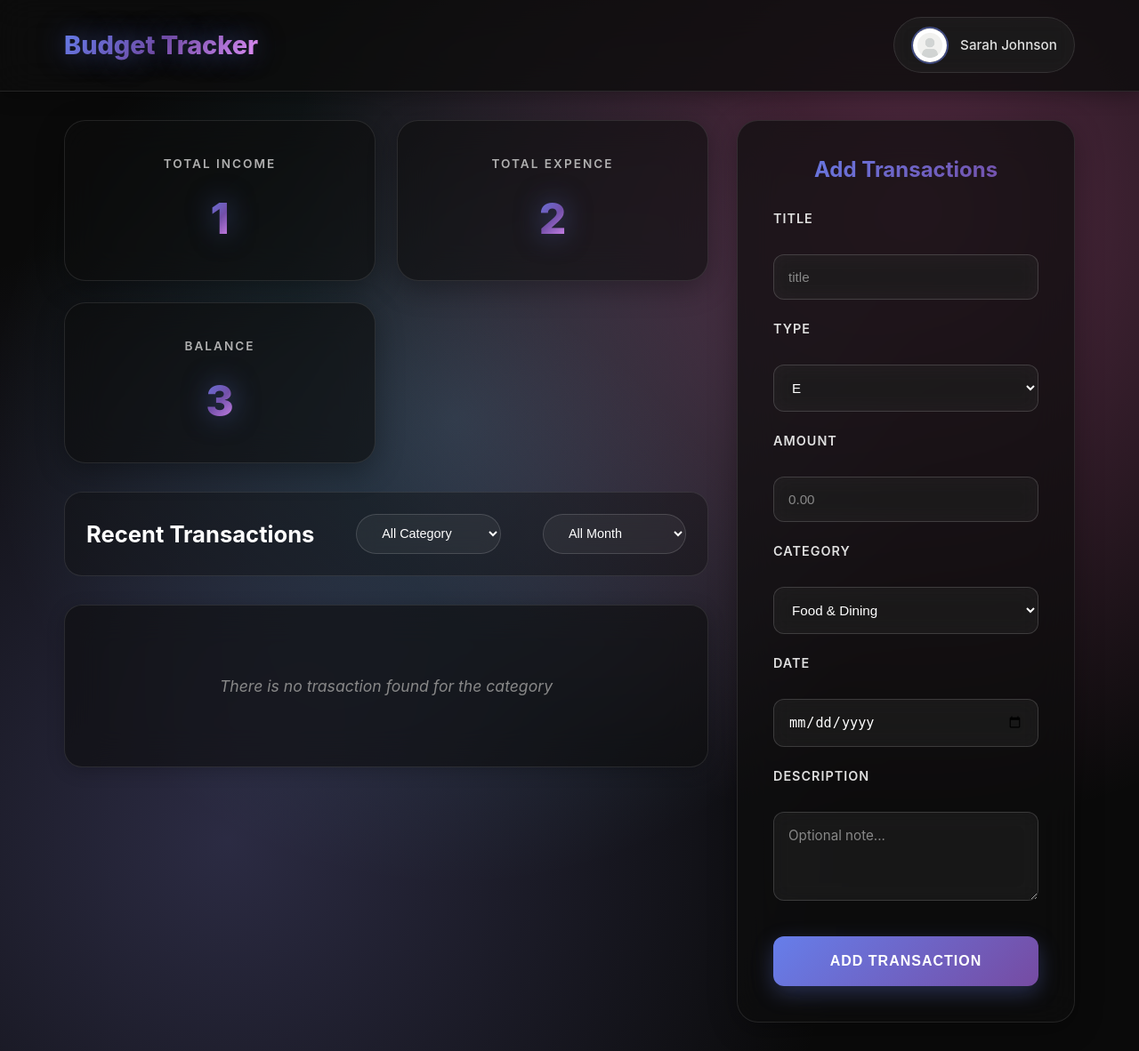
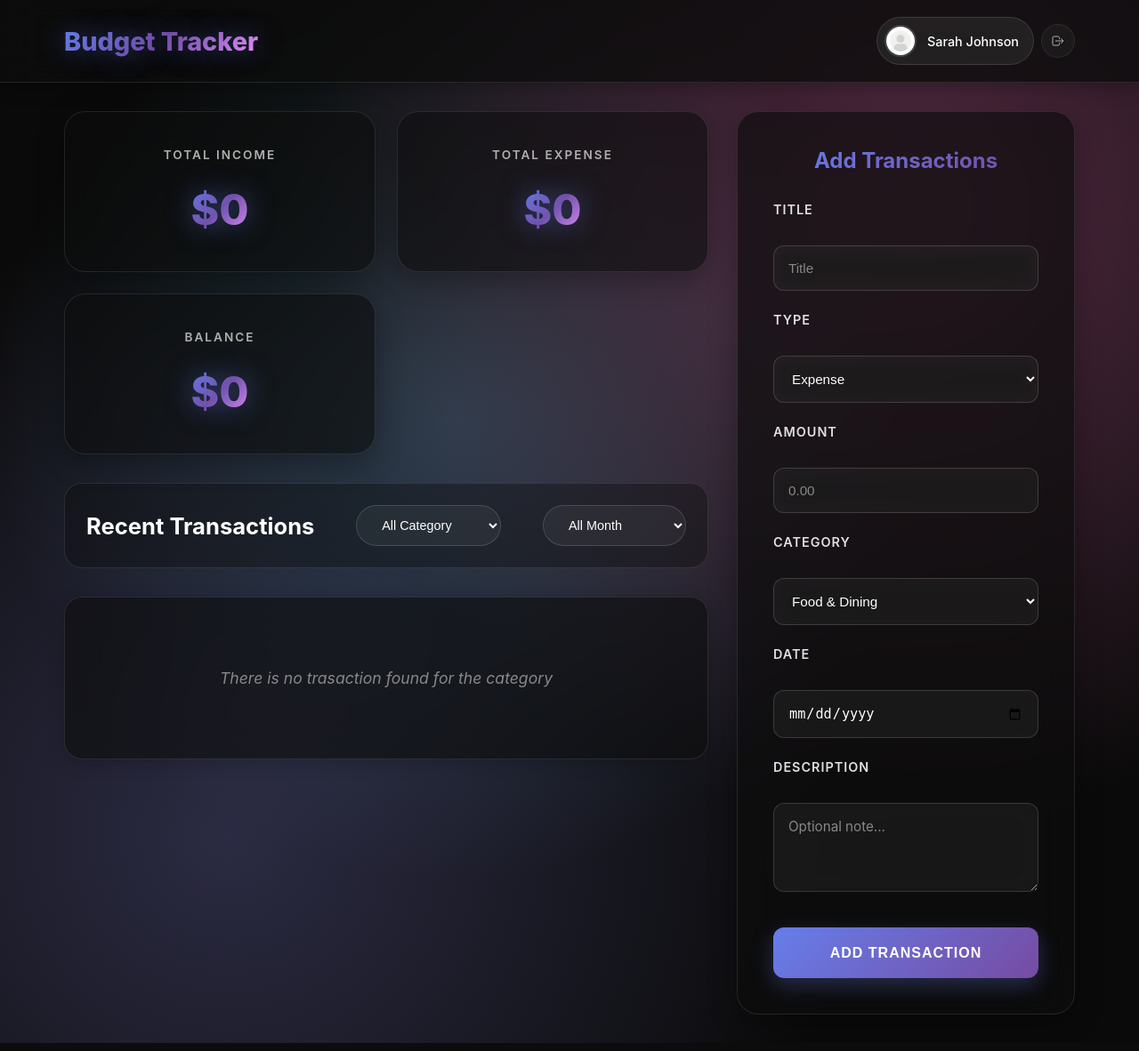
Before and after one commit to rahulrameshm0/Budget-Tracking-System, a Django app: page /home/ in a window 1280 px wide. Shown: the whole page at 89% size. Run offline with Django 5.2, Linux system fonts and the light colour scheme; a user stored in the database is signed in; data that the repository does not hold is empty.

Commit message:
updated financial status

```diff
--- a/expenceTracker/models.py
+++ b/expenceTracker/models.py
@@ -10,9 +10,14 @@ class Account(models.Model):
     confirm_password = models.CharField(max_length=150)
 
 class Transactions(models.Model):
+    TRANSACTION_TYPES = (('Income','Income'),
+                        ('Expense','Expense')
+                        )
+
     user = models.ForeignKey(User, on_delete=models.CASCADE, null=True)
     title = models.CharField(max_length=150, default='untitle')
     category = models.CharField(max_length=150)
     amount = models.FloatField()
     date = models.DateField()
     description = models.TextField(max_length=150, default='No description')
+    type = models.CharField(max_length=10, choices=TRANSACTION_TYPES, default='Expense')
--- a/expenceTracker/urls.py
+++ b/expenceTracker/urls.py
@@ -7,5 +7,6 @@ urlpatterns = [
     path('edit/<int:id>/',views.edit_transactions, name='edit'),
     path('home/',views.home_page, name='home'),
     path('add/', views.add_transactions, name='add'),
-    path('filter/',views.filter_items , name='filter')
+    path('filter/',views.filter_items , name='filter'),
+
 ]
--- a/expenceTracker/views.py
+++ b/expenceTracker/views.py
@@ -77,12 +77,14 @@ def add_transactions(request):
             amount = request.POST['amount']
             date = request.POST['date']
             title = request.POST['title']
+            txn_type = request.POST['type']
             new_transaction = Transactions(
                 user = request.user,
                 title = title,
                 category = category,
                 amount = amount,
-                date = date
+                date = date,
+                type=txn_type
             )
             new_transaction.save()
             return redirect('home')
@@ -93,7 +95,15 @@ def add_transactions(request):
 @login_required(login_url='login')
 def home_page(request):
     homepage = Transactions.objects.filter(user = request.user)
-    return render(request, 'home-page.html', {'home':homepage})
+    total_income = sum(t.amount for t in homepage if t.type == 'Income')
+    total_expense = sum(t.amount for t in homepage if t.type == 'Expense')
+    balance = total_income - total_expense
+
+    return render(request, 'home-page.html', {'home':homepage,
+                                               'total_income':total_income,
+                                                'total_expense':total_expense,
+                                                  'balance':balance})
+
 
 def filter_items(request):
     category = request.GET.get('all_category')
@@ -126,6 +136,3 @@ def filter_items(request):
         messages.error(request, "There is no transactions")
 
     return render(request, 'home-page.html', {'transactions':transactions})
-
-    # else:
-    #     print(transactions)
--- a/templates/home-page.html
+++ b/templates/home-page.html
@@ -6,6 +6,10 @@
     <meta charset="UTF-8">
     <meta name="viewport" content="width=device-width, initial-scale=1.0">
     <title>Home</title>
+
+    <!-- Ionic Icons -->
+    <script type="module" src="https://unpkg.com/ionicons@7.1.0/dist/ionicons/ionicons.esm.js"></script>
+
     <style>
         /* Reset and Base Styles */
 * {
@@ -56,36 +60,67 @@ nav {
     text-shadow: 0 0 30px rgba(102, 126, 234, 0.5);
 }
 
-.user-profile a {
+.user-profile {
     display: flex;
     align-items: center;
-    gap: 0.8rem;
+    gap: 0.5rem;
+}
+
+.user-profile a:first-child {
+    display: flex;
+    align-items: center;
+    gap: 0.75rem;
     text-decoration: none;
-    color: #e0e0e0;
-    padding: 0.6rem 1.2rem;
-    border-radius: 50px;
+    color: #ffffff;
+    padding: 0.5rem 1rem 0.5rem 0.5rem;
+    border-radius: 30px;
+    background: rgba(255, 255, 255, 0.08);
+    border: 1px solid rgba(255, 255, 255, 0.12);
+    transition: all 0.3s ease;
+    backdrop-filter: blur(15px);
+    font-weight: 500;
+    font-size: 0.9rem;
+}
+
+.user-profile a:first-child:hover {
+    background: rgba(255, 255, 255, 0.12);
+    transform: translateY(-1px);
+    box-shadow: 0 6px 20px rgba(0, 0, 0, 0.2);
+}
+
+.user-profile a:last-child {
+    display: flex;
+    align-items: center;
+    justify-content: center;
+    width: 38px;
+    height: 38px;
+    text-decoration: none;
+    color: #b0b0b0;
+    border-radius: 50%;
     background: rgba(255, 255, 255, 0.05);
-    border: 1px solid rgba(255, 255, 255, 0.1);
+    border: 1px solid rgba(255, 255, 255, 0.08);
     transition: all 0.3s ease;
     backdrop-filter: blur(10px);
 }
 
-.user-profile a:hover {
-    background: rgba(255, 255, 255, 0.1);
-    transform: translateY(-2px);
-    box-shadow: 0 8px 25px rgba(0, 0, 0, 0.3);
+.user-profile a:last-child:hover {
+    background: rgba(239, 68, 68, 0.15);
+    border-color: rgba(239, 68, 68, 0.3);
+    color: #ef4444;
+    transform: translateY(-1px);
+    box-shadow: 0 4px 15px rgba(239, 68, 68, 0.2);
 }
 
 .user-profile img {
-    width: 42px;
-    height: 42px;
+    width: 36px;
+    height: 36px;
     border-radius: 50%;
-    border: 2px solid rgba(102, 126, 234, 0.5);
+    border: 2px solid rgba(255, 255, 255, 0.15);
+    object-fit: cover;
 }
 
-.user-profile span {
-    font-weight: 500;
-    font-size: 0.95rem;
+.user-profile ion-icon {
+    font-size: 1rem;
 }
 
 /* Main Layout */
@@ -489,10 +524,6 @@ aside {
     color: #ffffff;
 }
     </style>
-    <!-- Ionic Icons -->
-
-    <script type="module" src="https://unpkg.com/ionicons@7.1.0/dist/ionicons/ionicons.esm.js"></script>
-    <script nomodule src="https://unpkg.com/ionicons@7.1.0/dist/ionicons/ionicons.js"></script>
 </head>
 
 <body>
@@ -500,10 +531,8 @@ aside {
         <div class="navbar">
             <div class="navbar-brand">Budget Tracker</div>
             <div class="user-profile">
-                <a href="#">
-                    <img src="{% static 'images/profile.webp' %}" alt="Sarah Johnson">
-                    <span>Sarah Johnson</span>
-                </a>
+             <a href="#"> <img src="{% static 'images/profile.webp' %}" alt="Sarah Johnson">Sarah Johnson</a>
+             <a href="{% url 'sign_out' %}"><ion-icon name="log-out-outline"></ion-icon></a>
             </div>
         </div>
     </nav>
@@ -513,17 +542,17 @@ aside {
             <div class="summary-cards">
                 <div class="card">
                     <h1>total income</h1>
-                    <span class="amount">1</span>
+                    <span class="amount">${{ total_income }}</span>
                 </div>
 
                 <div class="card">
-                    <h1>total expence</h1>
-                    <span class="amount">2</span>
+                    <h1>total expense</h1>
+                    <span class="amount">${{ total_expense }}</span>
                 </div>
 
                 <div class="card">
                     <h1>balance</h1>
-                    <span class="amount">3</span>
+                    <span class="amount">${{ balance }}</span>
                 </div>
             </div>
         </section>
@@ -534,11 +563,11 @@ aside {
                 <form action="{% url 'add' %}" method="POST">
                     {% csrf_token %}
                     <label for="">Title</label>
-                    <input type="text" name="title" id="title" placeholder="title" required>
+                    <input type="text" name="title" id="title" placeholder="Title" required>
                     <label for="">Type</label>
                     <select name="type" id="type">
-                        <option value="Expense">E</option>
-                        <option value="Income">I</option>
+                        <option value="Expense">Expense</option>
+                        <option value="Income">Income</option>
                     </select>
 
                     <label for="">Amount</label>
```
Also changed, not shown: expenceTracker/migrations/0006_transactions_type.py (added).
